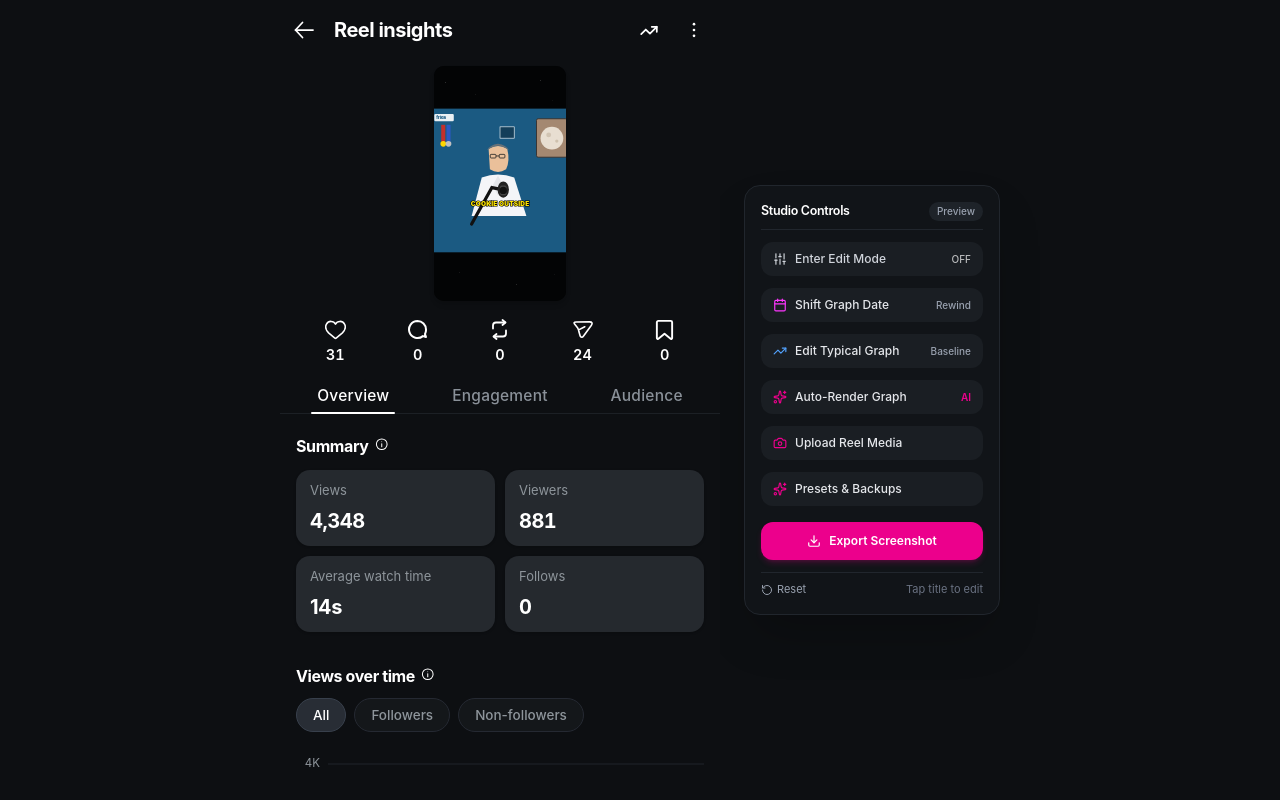
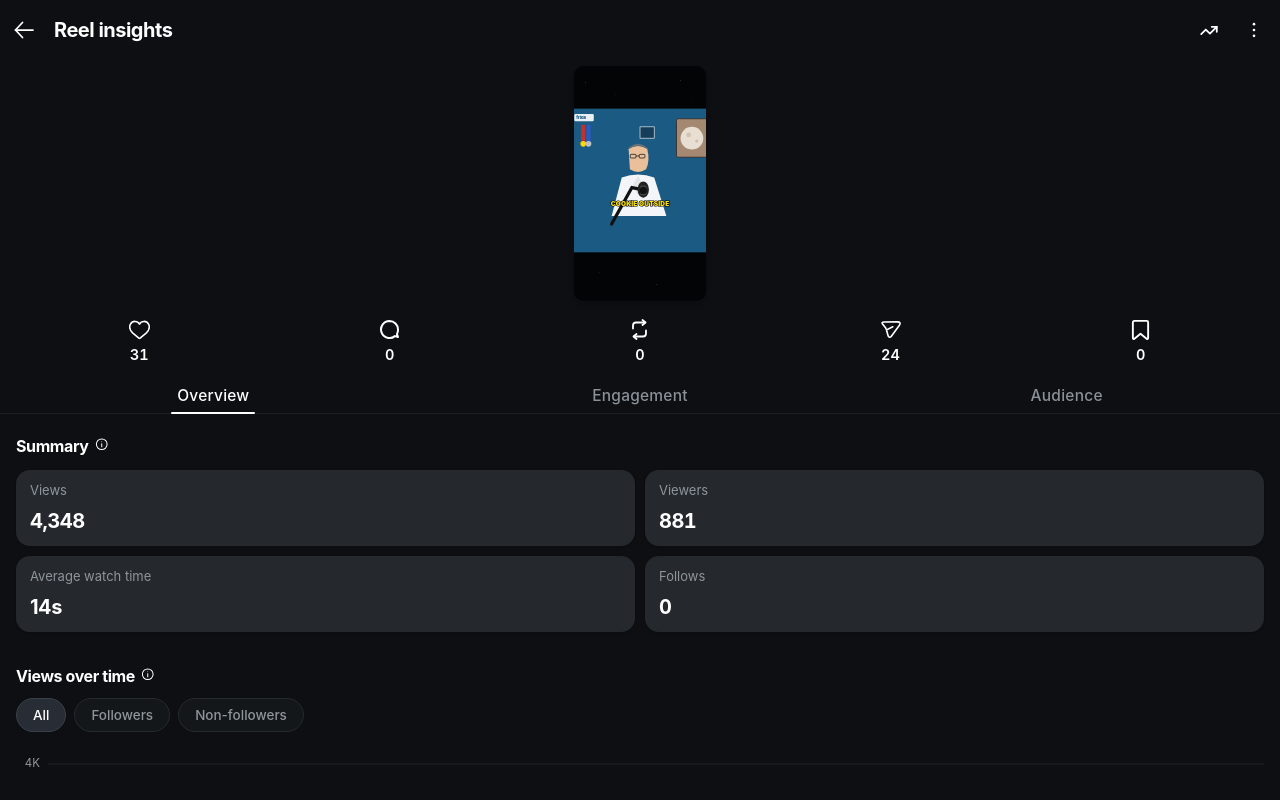
Before and after one commit to privatechat-teamofficial/Instagram-reel-insight-editor-, a React (Vite) app: page / in a window 1280 px wide. Shown: the top 800 px of the page. Built offline with nearby package versions, Linux system fonts and the light colour scheme; a web font is replaced by a local one.

Commit message:
refactor: clean up App layout structure
Simplify main container and remove redundant wrapper elements for cleaner component architecture.

```diff
--- a/src/App.tsx
+++ b/src/App.tsx
@@ -46,11 +46,7 @@ const ReelInsightsScreen: React.FC = () => {
   } = useInsights();
 
   return (
-    <div className="min-h-screen min-h-[100dvh] h-[100dvh] w-full bg-[#0d0f12] flex items-center justify-center p-0 select-none relative font-acumin overflow-hidden">
-      {/* Central Viewport Wrapper */}
-      <div className="relative flex items-center justify-center lg:gap-6 h-full w-full">
-        {/* Full-screen app layout occupying 100% of the screen on mobile/devices */}
-        <div className="relative w-full lg:max-w-[440px] h-[100dvh] min-h-[100dvh] bg-[#0d0f12] overflow-hidden flex flex-col">
+    <div className="w-full h-full min-h-screen min-h-[100dvh] h-[100dvh] bg-[#0d0f12] flex flex-col p-0 m-0 select-none relative font-acumin overflow-hidden">
       {/* Reel Insights Screen Content Container */}
       <div
         id="reel-insights-preview-container"
@@ -85,133 +81,17 @@ const ReelInsightsScreen: React.FC = () => {
             </div>
           </div>
 
-              {/* Desktop-only simulated home bar; on real Android devices the OS navigation bar handles this */}
-              <div className="hidden lg:flex w-full pb-2 pt-1 justify-center shrink-0 bg-[#0d0f12] pointer-events-none">
-                <div className="w-32 h-[3px] bg-white/70 rounded-full" />
-              </div>
-
           {/* Bottom spacer for comfortable scrolling above Android gesture navigation bar */}
           <div
-                className="w-full h-12 lg:h-4 shrink-0 bg-[#0d0f12]"
+            className="w-full h-12 lg:h-6 shrink-0 bg-[#0d0f12]"
             style={{
               paddingBottom: 'env(safe-area-inset-bottom, 0px)',
             }}
           />
         </div>
       </div>
-        </div>
 
-        {/* Minimal Desktop Studio Control Rail (non-intrusive) */}
-        <div className="hidden lg:flex flex-col gap-3 w-64 bg-[#111418] p-4 rounded-2xl border border-[#21262d] shadow-2xl text-white">
-          <div className="flex items-center justify-between pb-2 border-b border-[#21262d]">
-            <span className="text-[12.5px] font-semibold text-white tracking-tight">Studio Controls</span>
-            <span
-              className={`text-[10px] px-2 py-0.5 rounded-full font-medium ${
-                isEditMode ? 'bg-[#ec008c] text-white' : 'bg-[#1e2329] text-gray-400'
-              }`}
-            >
-              {isEditMode ? 'Editing ON' : 'Preview'}
-            </span>
-          </div>
-
-          {/* Edit Mode Toggle */}
-          <button
-            type="button"
-            onClick={toggleEditMode}
-            className={`w-full py-2 px-3 rounded-xl text-[12px] font-medium flex items-center justify-between transition-all ${
-              isEditMode
-                ? 'bg-[#ec008c] text-white shadow-md shadow-[#ec008c]/20'
-                : 'bg-[#1a1e23] hover:bg-[#252b32] text-gray-300'
-            }`}
-          >
-            <div className="flex items-center gap-2">
-              <Sliders className="w-3.5 h-3.5" />
-              <span>{isEditMode ? 'Exit Edit Mode' : 'Enter Edit Mode'}</span>
-            </div>
-            <span className="text-[10px] text-white/70">{isEditMode ? 'ON' : 'OFF'}</span>
-          </button>
-
-          {/* Quick Actions */}
-          <button
-            type="button"
-            onClick={() => setIsDateShiftModalOpen(true)}
-            className="w-full py-2 px-3 bg-[#1a1e23] hover:bg-[#252b32] text-gray-200 rounded-xl text-[12px] font-medium flex items-center justify-between transition-colors group"
-          >
-            <div className="flex items-center gap-2">
-              <Calendar className="w-3.5 h-3.5 text-[#FE36FF]" />
-              <span>Shift Graph Date</span>
-            </div>
-            <span className="text-[10px] text-gray-400 group-hover:text-white">Rewind</span>
-          </button>
-
-          <button
-            type="button"
-            onClick={() => setIsTypicalModalOpen(true)}
-            className="w-full py-2 px-3 bg-[#1a1e23] hover:bg-[#252b32] text-gray-200 rounded-xl text-[12px] font-medium flex items-center justify-between transition-colors group"
-          >
-            <div className="flex items-center gap-2">
-              <TrendingUp className="w-3.5 h-3.5 text-blue-400" />
-              <span>Edit Typical Graph</span>
-            </div>
-            <span className="text-[10px] text-gray-400 group-hover:text-white">Baseline</span>
-          </button>
-
-          <button
-            type="button"
-            onClick={() => setIsChartModalOpen(true)}
-            className="w-full py-2 px-3 bg-[#1a1e23] hover:bg-[#252b32] text-gray-200 rounded-xl text-[12px] font-medium flex items-center justify-between transition-colors group"
-          >
-            <div className="flex items-center gap-2">
-              <Sparkles className="w-3.5 h-3.5 text-[#ec008c]" />
-              <span>Auto-Render Graph</span>
-            </div>
-            <span className="text-[10px] text-[#ec008c] font-semibold">AI</span>
-          </button>
-
-          <button
-            type="button"
-            onClick={() => setIsMediaModalOpen(true)}
-            className="w-full py-2 px-3 bg-[#1a1e23] hover:bg-[#252b32] text-gray-200 rounded-xl text-[12px] font-medium flex items-center gap-2 transition-colors"
-          >
-            <Camera className="w-3.5 h-3.5 text-[#ec008c]" />
-            <span>Upload Reel Media</span>
-          </button>
-
-          <button
-            type="button"
-            onClick={() => setIsPresetsModalOpen(true)}
-            className="w-full py-2 px-3 bg-[#1a1e23] hover:bg-[#252b32] text-gray-200 rounded-xl text-[12px] font-medium flex items-center gap-2 transition-colors"
-          >
-            <Sparkles className="w-3.5 h-3.5 text-[#ec008c]" />
-            <span>Presets & Backups</span>
-          </button>
-
-          <button
-            type="button"
-            onClick={() => setIsExportModalOpen(true)}
-            className="w-full py-2.5 px-3 bg-[#ec008c] hover:bg-[#d80070] text-white rounded-xl text-[12px] font-semibold flex items-center justify-center gap-2 shadow-md shadow-[#ec008c]/20 transition-all mt-1"
-          >
-            <Download className="w-3.5 h-3.5" />
-            <span>Export Screenshot</span>
-          </button>
-
-          <div className="pt-2 border-t border-[#21262d] flex items-center justify-between text-[11px]">
-            <button
-              type="button"
-              onClick={() => {
-                if (confirm('Reset all values to reference defaults?')) resetToDefaults();
-              }}
-              className="text-gray-400 hover:text-red-400 flex items-center gap-1 transition-colors"
-            >
-              <RotateCcw className="w-3 h-3" />
-              <span>Reset</span>
-            </button>
-            <span className="text-gray-500">Tap title to edit</span>
-          </div>
-        </div>
-      </div>
-
-      {/* Floating Bottom Quick Bar on Mobile (only shown in editing mode, keeping clean view in preview mode) */}
+      {/* Floating Bottom Quick Bar on Mobile & Desktop (only shown in editing mode, keeping clean view in preview mode) */}
       {isEditMode && (
         <div
           className="fixed left-1/2 -translate-x-1/2 z-40 flex lg:hidden items-center gap-2 bg-[#161a1f]/95 backdrop-blur-md border border-[#2b313a] px-3.5 py-1.5 rounded-full shadow-2xl animate-in fade-in duration-200"
```
Also changed, not shown: 5 other files (tests, documents, lock files or other folders). Lines whose indentation alone changed are shown as unchanged.
